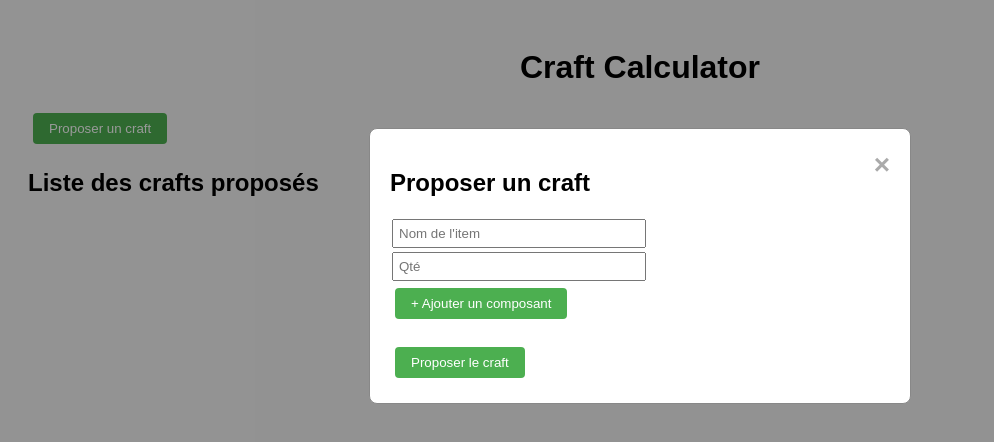
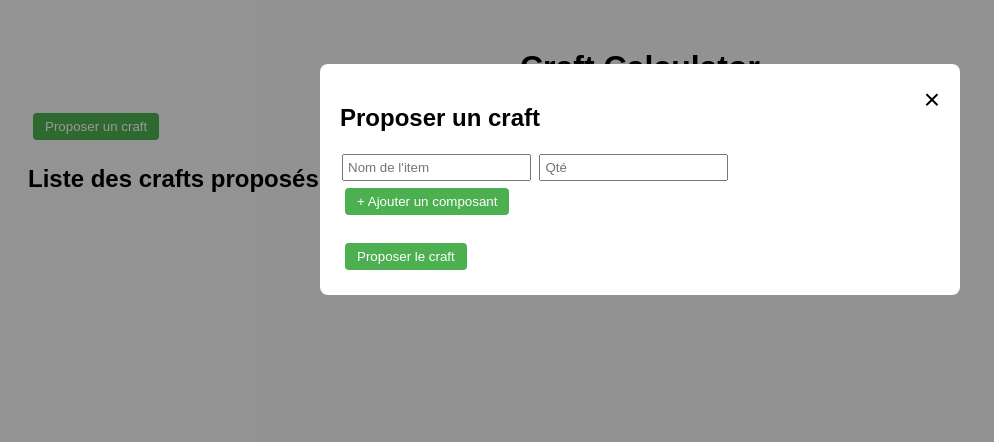
Before and after one commit to SavantFou3003/CraftCalculatorV2, a plain HTML site: page index.html in a window 1280 px wide. Both pictures are taken after a click on the button "Proposer un craft". Shown: the whole page, without its empty margins (0-994 px from the left). Drawn offline with Linux system fonts and the light colour scheme.

Commit message:
Update style.css

```diff
--- a/style.css
+++ b/style.css
@@ -1,7 +1,7 @@
 body {
   font-family: Arial, sans-serif;
   padding: 20px;
-  background-color: #f4f4f4;
+  background: #f4f4f4;
 }
 
 h1 {
@@ -9,12 +9,12 @@ h1 {
 }
 
 button {
+  margin: 5px;
+  padding: 6px 12px;
   background-color: #4CAF50;
-  color: white;
-  padding: 8px 16px;
-  margin: 5px;
   border: none;
   border-radius: 4px;
+  color: white;
   cursor: pointer;
 }
 
@@ -23,7 +23,7 @@ button:hover {
 }
 
 ul {
-  list-style-type: none;
+  list-style: none;
   padding: 0;
 }
 
@@ -33,33 +33,29 @@ ul {
   z-index: 1000;
   left: 0; top: 0;
   width: 100%; height: 100%;
-  overflow: auto;
   background-color: rgba(0,0,0,0.4);
 }
 
 .modal-content {
-  background-color: #fff;
-  margin: 10% auto;
+  background: white;
+  margin: 5% auto;
   padding: 20px;
-  border: 1px solid #888;
-  width: 80%; max-width: 500px;
+  width: 90%; max-width: 600px;
   border-radius: 8px;
 }
 
 .close {
-  color: #aaa; float: right; font-size: 28px; font-weight: bold;
+  float: right;
+  font-size: 28px;
+  cursor: pointer;
 }
 
-.close:hover, .close:focus {
-  color: black; text-decoration: none; cursor: pointer;
-}
-
-#components div {
-  margin-bottom: 5px;
+.component, .subcomponent {
+  margin-left: 20px;
+  margin-top: 5px;
 }
 
 input[type="text"], input[type="number"] {
-  width: calc(50% - 10px);
-  padding: 5px;
+  padding: 4px;
   margin: 2px;
 }
```
